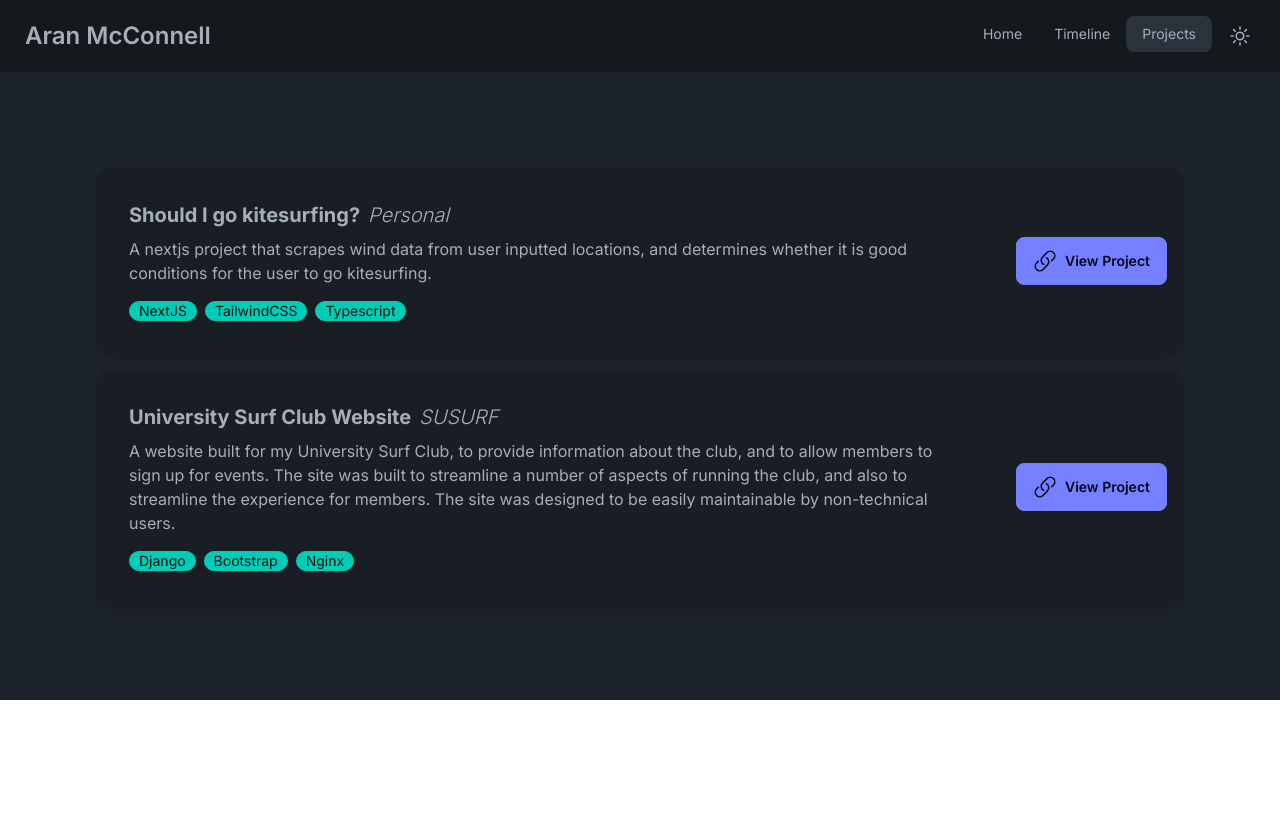
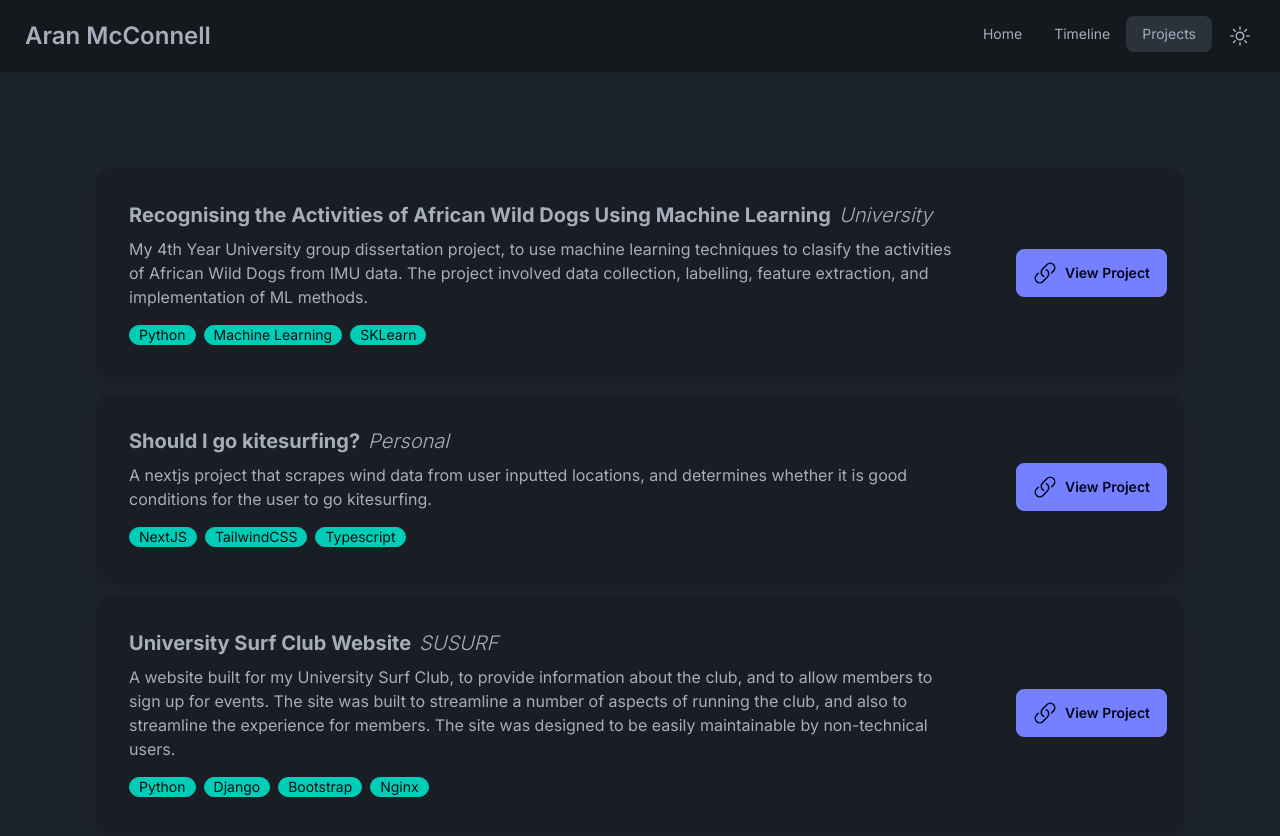
Before and after one commit to Rhetora/personal-site, a Next.js app: page /projects in a window 1280 px wide. Shown: the top 836 px of the page. Before the commit the page ends 800 px from the top, so only its background shows below. Built offline with nearby package versions, Linux system fonts and the light colour scheme.

Commit message:
add project

```diff
--- a/app/projects/page.tsx
+++ b/app/projects/page.tsx
@@ -8,6 +8,15 @@ interface ProjectItem {
 }
 
 const projectItems: ProjectItem[] = [
+  {
+    title: "Recognising the Activities of African Wild Dogs Using Machine Learning",
+    org: "University",
+    description:
+      "My 4th Year University group dissertation project, to use machine learning techniques to clasify the activities of African Wild Dogs from IMU data. The project involved data collection, labelling, feature extraction, and implementation of ML methods.",
+    repoUrl: "https://github.com/Rhetora/4th-year-project",
+    liveUrl: "test.com",
+    technologies: ["Python", "Machine Learning", "SKLearn"],
+  },
   {
     title: "Should I go kitesurfing?",
     org: "Personal",
@@ -24,7 +33,7 @@ const projectItems: ProjectItem[] = [
       "A website built for my University Surf Club, to provide information about the club, and to allow members to sign up for events. The site was built to streamline a number of aspects of running the club, and also to streamline the experience for members. The site was designed to be easily maintainable by non-technical users.",
     repoUrl: "https://www.susurf.co.uk",
     liveUrl: "test.com",
-    technologies: ["Django", "Bootstrap", "Nginx"],
+    technologies: ["Python", "Django", "Bootstrap", "Nginx"],
   },
 ];
 
```
